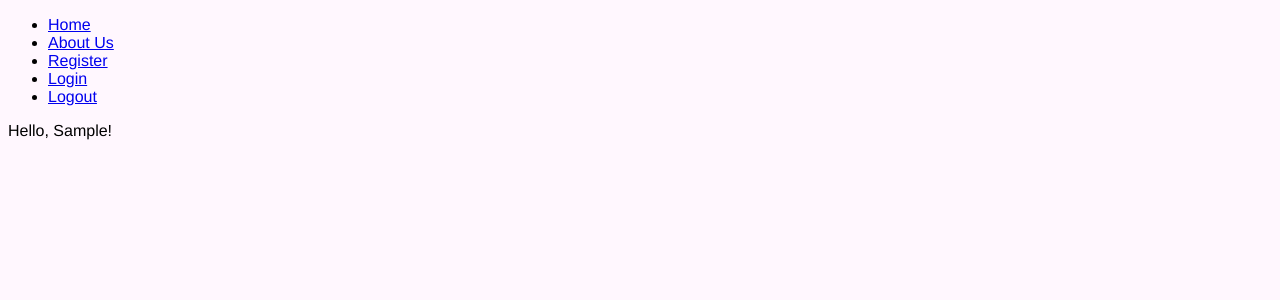
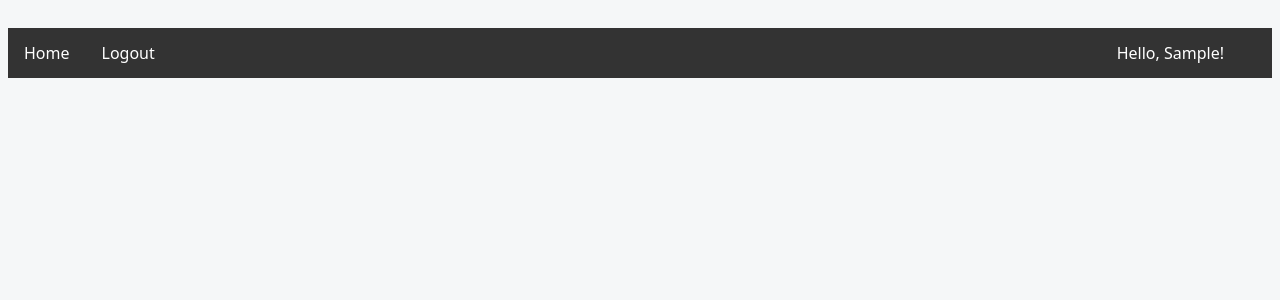
Before and after one commit to ArryJ/BlogWebApp, a Flask app: page / in a window 1280 px wide. Shown: the top 300 px of the page. Run offline with Flask 2, Linux system fonts and the light colour scheme; the visitor is signed in with stand-in values (Sample User, id 1); data comes from the database, SQL or seed files in the repository; data that the repository does not hold is empty.

Commit message:
Home page

```diff
--- a/blog/routes.py
+++ b/blog/routes.py
@@ -12,9 +12,6 @@ def home():
   posts=Post.query.all()
   return render_template('home.html',posts=posts)
 
-@app.route("/about")
-def about():
-  return render_template('about.html', title='About')
 
 @app.route("/post/<int:post_id>")
 def post(post_id):
--- a/blog/static/style.css
+++ b/blog/static/style.css
@@ -1,4 +1,110 @@
-body {
-  font-family:helvetica, sans-serif;
-  background-color: #fff7fe;
+#top_navig_bar ul {
+  list-style-type: none;
+  margin: 0;
+  margin-bottom: 10px;
+  padding: 0;
+  overflow: hidden;
+  background-color: #333;
 }
+#top_navig_bar li {
+  float: left;
+}
+#top_navig_bar li a {
+  display: block;
+  color: white;
+  text-align: center;
+  padding: 14px 16px;
+  text-decoration: none;
+}
+#top_navig_bar li:last-child {
+  float: right;
+}
+#pers_greet {
+  display: block;
+  color: white;
+  text-align: center;
+  padding: 14px 16px;
+  margin-right: 2em;
+  text-decoration: none;
+}
+#top_navig_bar li a:hover {
+  background-color: #111;
+}
+html {
+  background: #f5f7f8;
+  font-family: system-ui;
+  -webkit-font-smoothing: antialiased;
+  padding: 20px 0;
+}
+
+.blog_post {
+  width: 90%;
+  margin: 0 auto;
+  display: grid;
+  grid-template-columns: 1fr;
+  grid-template-rows: auto;
+  grid-gap: 20px;
+}
+@media (min-width: 30em) {
+  .blog_post {
+    grid-template-columns: 1fr 1fr;
+  }
+}
+@media (min-width: 60em) {
+  .blog_post {
+    grid-template-columns: repeat(4, 1fr);
+  }
+}
+
+.card {
+  background: white;
+  text-decoration: none;
+  color: #444;
+  box-shadow: 0 2px 5px rgba(0, 0, 0, 0.1);
+  display: flex;
+  flex-direction: column;
+  min-height: 100%;
+  position: relative;
+  top: 0;
+  transition: all 0.1s ease-in;
+}
+.card:hover {
+  top: -2px;
+  box-shadow: 0 4px 5px rgba(0, 0, 0, 0.2);
+}
+.card article {
+  padding: 20px;
+  flex: 1;
+  display: flex;
+  flex-direction: column;
+  justify-content: space-between;
+}
+.card h1 {
+  font-size: 20px;
+  margin: 0;
+  color: #333;
+}
+.card p {
+  flex: 1;
+  line-height: 1.4;
+}
+.card span {
+  font-size: 12px;
+  font-weight: bold;
+  color: #999;
+  text-transform: uppercase;
+  letter-spacing: 0.05em;
+  margin: 2em 0 0 0;
+}
+.card .thumb {
+  size: cover;
+  position: center center;
+}
+@media (min-width: 60em) {
+  .item1 {
+    grid-column: 1 / span 2;
+  }
+  .item1 h1 {
+    font-size: 24px;
+  }
+}
--- a/blog/templates/about.html
+++ /dev/null
@@ -1,4 +0,0 @@
-{% extends "layout.html" %}
-{% block content %}
-<h1>This is About Me page</h1>
-{% endblock content %}
--- a/blog/templates/home.html
+++ b/blog/templates/home.html
@@ -1,16 +1,24 @@
-{% extends "layout.html" %}
-{% block content %}
-{% if current_user.is_authenticated %}
-  Hello, {{current_user.first_name}}!
-  {% else %}
-  Hello, Guest!
-{% endif %}
+{% extends "layout.html" %} {% block content %}
 
-{% for post in posts %}
-  <p><a href="{{ url_for('post', post_id=post.id) }}">
-    <img src="{{ url_for('static', filename='img/' + post.image_file) }}"></p>
-    <p>  "{{ post.title }}"</a></p>
-    <p>by {{ post.user.first_name }}</p>
-    <p>{{ post.summary }}</p>
-{% endfor %}
+<div class="blog_post">
+  {% for post in posts %}
+  <div class="{{'item' + loop.index|string}}">
+    <a href="{{ url_for('post', post_id=post.id) }}" class="card">
+      <img
+        src="{{ url_for('static', filename='img/' + post.image_file) }}"
+        alt=""
+        class="thumb"
+      />
+      <article>
+        <h1 class="post_title">"{{ post.title }}"</h1>
+        <p class="short_description">{{ post.summary }}</p>
+        <span
+          >by {{ post.user.first_name }} &nbsp; {{post.date.strftime('%I:%M
+          %p')}} &nbsp; {{post.date.strftime('%d-%m-%Y')}}</span
+        >
+      </article>
+    </a>
+  </div>
+  {% endfor %}
+</div>
 {% endblock content %}
--- a/blog/templates/layout.html
+++ b/blog/templates/layout.html
@@ -1,7 +1,7 @@
 <!DOCTYPE html>
 <html>
   <head>
-<meta charset="utf-8">
+    <meta charset="utf-8" />
     <link rel=stylesheet type=text/css href="{{ url_for('static',
     filename='style.css') }}">
     <title>Let's Blog!</title>
@@ -9,29 +9,30 @@ filename='style.css') }}">
   <body>
     <div id="top_navig_bar">
       <ul>
-   <li> <a href="{{ url_for('home') }}" class="header">Home</a></li>
-  <li><a href="{{ url_for('about') }}" class="header">About Us</a></li>
-  <li><a href="{{ url_for('register') }}" class="header">Register</a></li>
-  <li><a href="{{ url_for('login') }}" class="header">Login</a></li>
-  <li><a href="{{ url_for('logout') }}" class="header">Logout</a></li>
+        <li><a href="{{ url_for('home') }}" id="home">Home</a></li>
+
+        {% if current_user.is_authenticated %}
+        <li><a href="{{ url_for('logout') }}" id="logout">Logout</a></li>
+
+        <li id="pers_greet">Hello, {{current_user.first_name}}!</li>
+        {% else %}
+        <li><a href="{{ url_for('register') }}" id="register">Register</a></li>
+        <li><a href="{{ url_for('login') }}" id="login">Login</a></li>
+        <li id="pers_greet">Hello, Guest!</li>
+        {% endif %}
       </ul>
     </div>
 
     <div>
-{% with messages = get_flashed_messages() %}
-  {% if messages %}
-    <ul class=flashes>
+      {% with messages = get_flashed_messages() %} {% if messages %}
+      <ul class="flashes">
         {% for message in messages %}
         <li>{{ message }}</li>
         {% endfor %}
       </ul>
-  {% endif %}
-{% endwith %}
+      {% endif %} {% endwith %}
     </div>
 
-<div id="content">
-{% block content %}
-{% endblock %}
-</div>
+    <div id="content">{% block content %} {% endblock %}</div>
   </body>
 </html>
--- a/db_fill.py
+++ b/db_fill.py
@@ -6,10 +6,10 @@ def add_post(post):
     db.session.commit()
 
 
-title = "This is the first post"
+title = "This is the fourth post"
 content = "Lorem ipsum dolor sit amet, consectetur adipiscing elit, sed do eiusmod tempor incididunt ut labore et dolore magna aliqua. Ut enim ad minim veniam, quis nostrud exercitation ullamco laboris nisi ut aliquip ex ea commodo consequat. Duis aute irure dolor in reprehenderit in voluptate velit esse cillum dolore eu fugiat nulla pariatur. Excepteur sint occaecat cupidatat non proident, sunt in culpa qui officia deserunt mollit anim id est laborum."
 summary ="Lorem ipsum dolor sit amet, consectetur adipiscing elit, sed do eiusmod tempor incididunt ut labore et dolore magna aliqua. Tincidunt id aliquet risus feugiat in ante metus dictum at. Vitae suscipit tellus mauris a diam maecenas sed enim."
 image_file ="default.jpg"
-author_id = 1
+author_id = 2
 post = Post(title = title, content = content, summary = summary, image_file = image_file, author_id = author_id)
 add_post(post)
```
Lines whose indentation alone changed are shown as unchanged.
